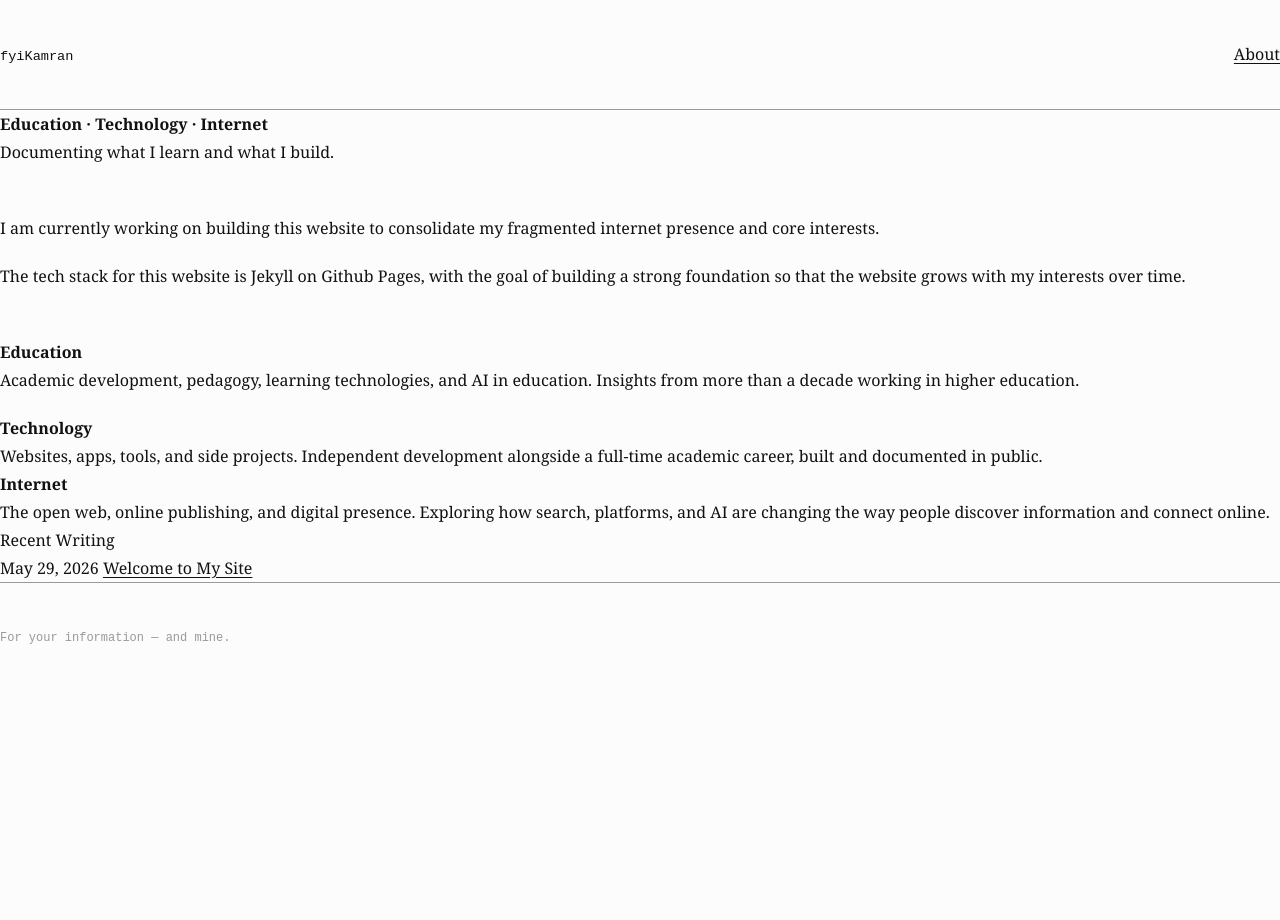
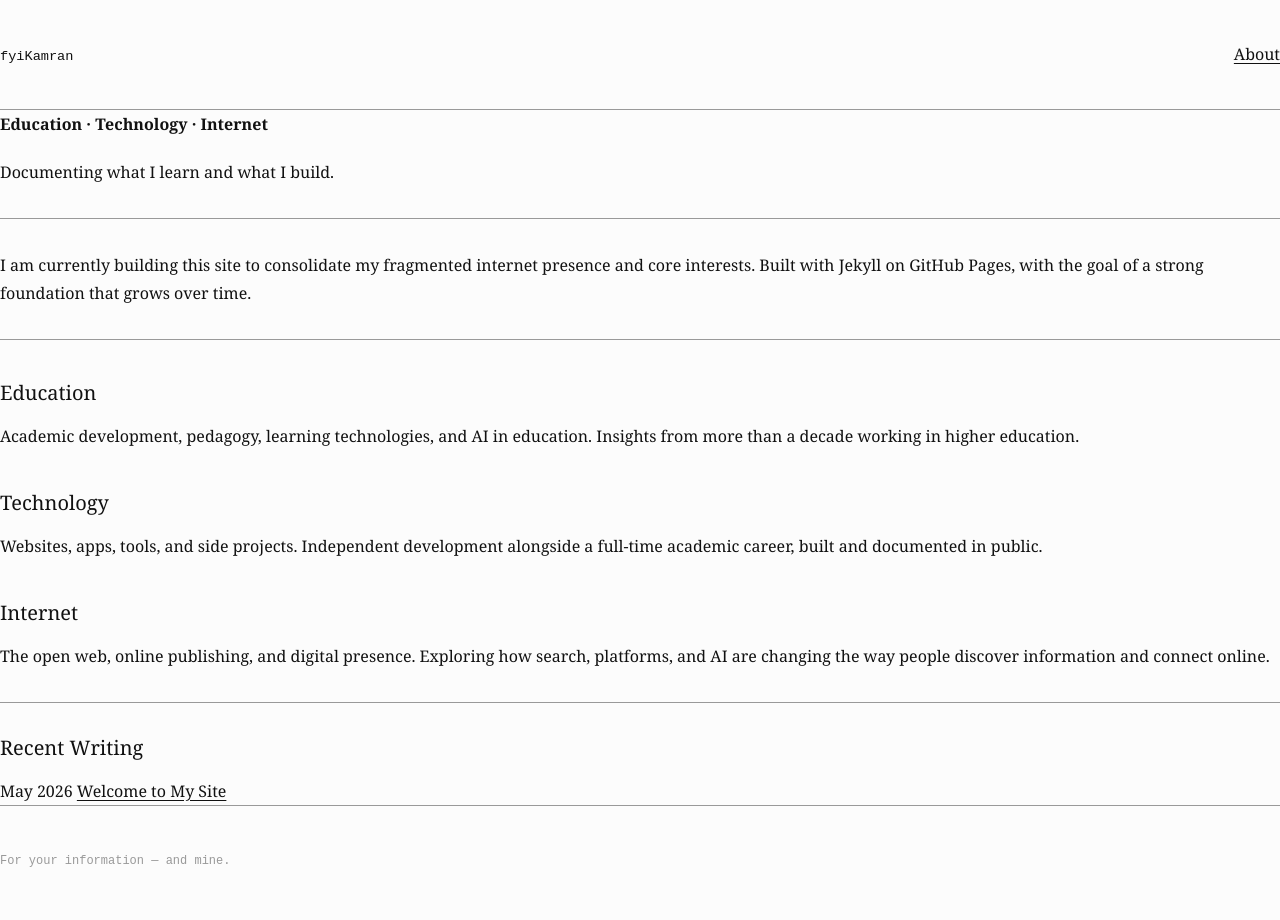
Before and after one commit to fyikamran/fyikamran.github.io, a Jekyll site: the page built from index.html, in a window 1280 px wide. Built offline with Jekyll 4.4.1, drawn with Linux system fonts in a browser that asks for light colours.

Commit message:
Update index.html

```diff
--- a/index.html
+++ b/index.html
@@ -1,37 +1,51 @@
 ---
 layout: default
-title: "FYI Kamran"
+title: "fyiKamran"
+description: "Academic Developer with background in Teaching, Engineering, and Indie Development."
 ---
-<span><b>Education · Technology · Internet</b></span>
-<p class="tagline">Documenting what I learn and what I build.</p>
-</br>
-<p>I am currently working on building this website to consolidate my fragmented internet presence and core interests. </p>
-<p>The tech stack for this website is Jekyll on Github Pages, with the goal of building a strong foundation so that the website grows with my interests over time.</p>
-</br>
-<div class="vertical">
-  <b>Education</b>
-  <p class="vertical-desc">Academic development, pedagogy, learning technologies, and AI in education. Insights from more than a decade working in higher education.</p>
 
-<div class="vertical">
-  <b>Technology</b>
-  <p class="vertical-desc">Websites, apps, tools, and side projects. Independent development alongside a full-time academic career, built and documented in public.</p>
-</div>
+<section aria-label="Introduction">
+  <p><strong>Education · Technology · Internet</strong></p>
+  <p>Documenting what I learn and what I build.</p>
+</section>
 
-<div class="vertical">
-  <b>Internet</b>
-  <p class="vertical-desc">The open web, online publishing, and digital presence. Exploring how search, platforms, and AI are changing the way people discover information and connect online.</p>
-</div>
+<hr>
+
+<section aria-label="About">
+  <p>I am currently building this site to consolidate my fragmented internet presence and core interests. Built with Jekyll on GitHub Pages, with the goal of a strong foundation that grows over time.</p>
+</section>
+
+<hr>
+
+<section aria-label="Pillars">
+  <article>
+    <h2>Education</h2>
+    <p>Academic development, pedagogy, learning technologies, and AI in education. Insights from more than a decade working in higher education.</p>
+  </article>
+
+  <article>
+    <h2>Technology</h2>
+    <p>Websites, apps, tools, and side projects. Independent development alongside a full-time academic career, built and documented in public.</p>
+  </article>
+
+  <article>
+    <h2>Internet</h2>
+    <p>The open web, online publishing, and digital presence. Exploring how search, platforms, and AI are changing the way people discover information and connect online.</p>
+  </article>
+</section>
+
+<hr>
 
 {% if site.posts.size > 0 %}
-<div class="vertical">
-  <div class="vertical-label">Recent Writing</div>
-  <ul class="blog-list">
-      {% for post in site.posts %}
-        <li class="blog-item">
-          <span class="blog-date">{{ post.date | date: "%B %d, %Y" }}</span>
-          <a class="blog-link" href="{{ post.url | relative_url }}">{{ post.title }}</a>
-        </li>
-      {% endfor %}
+<section aria-label="Recent writing">
+  <h2>Recent Writing</h2>
+  <ul>
+    {% for post in site.posts limit: 5 %}
+      <li>
+        <time>{{ post.date | date: "%B %Y" }}</time>
+        <a href="{{ post.url | relative_url }}">{{ post.title }}</a>
+      </li>
+    {% endfor %}
   </ul>
-</div>
+</section>
 {% endif %}
```
